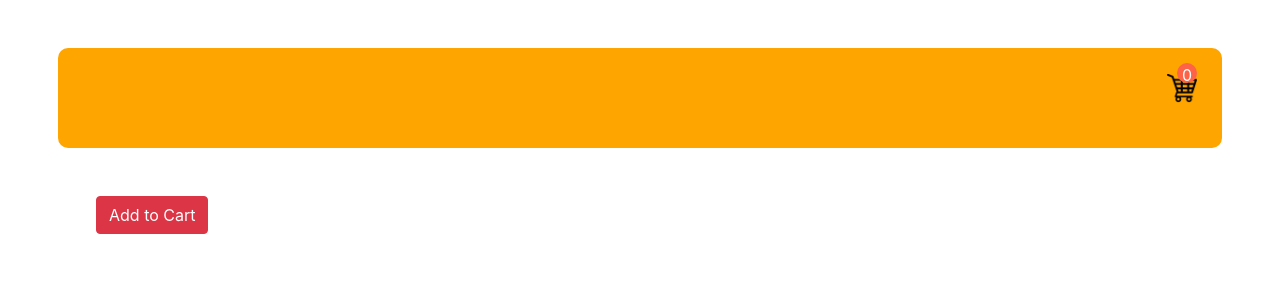
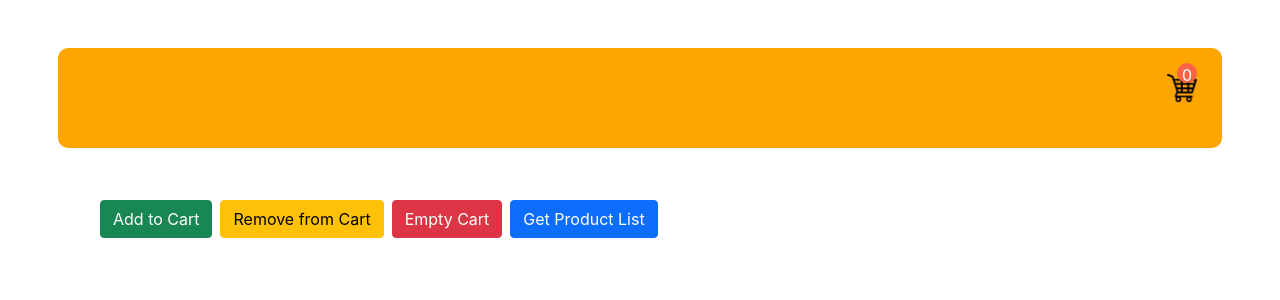
Before and after one commit to neeraj83760/ReduxSagaProject, a React (Create React App) app: page / in a window 1280 px wide. Shown: the top 300 px of the page. Built offline with nearby package versions, Linux system fonts and the light colour scheme.

Commit message:
from here onwards we will see how saga works and manage the API calls

```diff
--- a/package.json
+++ b/package.json
@@ -3,6 +3,7 @@
   "version": "0.1.0",
   "private": true,
   "dependencies": {
+    "@reduxjs/toolkit": "^1.8.5",
     "@testing-library/jest-dom": "^5.16.5",
     "@testing-library/react": "^13.3.0",
     "@testing-library/user-event": "^13.5.0",
--- a/src/Components/Main.js
+++ b/src/Components/Main.js
@@ -1,9 +1,15 @@
-import {addToCart} from '../Redux/action'
+import {addToCart,emptyCart,removeFromCart} from '../Redux/action'
 import {useDispatch} from 'react-redux'
+import { productList } from '../Redux/productAction';
+import {useSelector} from 'react-redux'
 
 
 function Main() {
   const dispatch = useDispatch()
+
+  const data = useSelector((state)=>state.productData)
+
+  console.warn('Data in main Component', data);
 
   const product = {
 
@@ -12,9 +18,13 @@ function Main() {
     price: 1000
   }
 
+
   return (
     <div className="m-5 ">
-    <button onClick={()=> dispatch(addToCart(product))} className='btn btn-danger'>Add to Cart</button>
+    <button onClick={()=> dispatch(addToCart(product))} className='btn btn-success m-1'>Add to Cart</button>
+    <button onClick={()=> dispatch(removeFromCart(product))} className='btn btn-warning m-1'>Remove from Cart</button>
+    <button onClick={()=> dispatch(emptyCart())} className='btn btn-danger m-1'>Empty Cart</button>
+    <button onClick={()=> dispatch(productList())} className='btn btn-primary m-1'>Get Product List</button>
     </div>
   );
 }
--- a/src/Redux/action.js
+++ b/src/Redux/action.js
@@ -1,4 +1,4 @@
-import { ADD_TO_CART, REMOVE_TO_CART } from "./constant"
+import { ADD_TO_CART, REMOVE_FROM_CART, EMPTY_CART } from "./constant"
 
 //  Actions : plain functions hote hai jaise hum javascript ke functions
 // banate hai na waise hi ... In function ko call hum tab karte hai jab humien
@@ -40,6 +40,27 @@ export const addToCart = (data) =>{
      return{
 
         type:ADD_TO_CART,
-
+        data
      }
 }
+
+export const removeFromCart = (data) =>{
+
+    console.warn(' removeFromCart Action Called!!', data)
+
+     return{
+
+        type:REMOVE_FROM_CART,
+        data
+     }
+}
+// no need of data if you want to empty the cart
+export const emptyCart = () =>{
+
+    console.warn('emptyCart Action Called!!')
+
+     return{
+
+        type:EMPTY_CART,
+     }
+}
--- a/src/Redux/constant.js
+++ b/src/Redux/constant.js
@@ -3,4 +3,6 @@
 // to hume ek hi jagah par string modify karenge aur har jagah string modify hoga
 
 export const  ADD_TO_CART = 'ADD_TO_CART';
-export const  REMOVE_TO_CART = 'REMOVE_TO_CART';
+export const  REMOVE_FROM_CART = 'REMOVE_FROM_CART';
+export const  EMPTY_CART = 'EMPTY_CART';
+export const  PRODUCT_LIST = 'PRODUCT_LIST';
--- /dev/null
+++ b/src/Redux/productAction.js
@@ -0,0 +1,12 @@
+import { PRODUCT_LIST } from "./constant"
+
+export const productList = () =>{
+    let data = 'hello';
+    console.warn('Action Called!!', data)
+
+     return{
+
+        type:PRODUCT_LIST,
+        data
+           }
+}
--- /dev/null
+++ b/src/Redux/productReducer.js
@@ -0,0 +1,15 @@
+import { PRODUCT_LIST } from "./constant";
+
+export const productData = (data = [], action) => {
+
+    switch (action.type) {
+        case PRODUCT_LIST:
+        console.warn('PRODUCT_LIST condition', action);
+        // return 1+1;
+        return [action.data]
+
+        default:
+        return data;
+    }
+
+}
--- a/src/Redux/reducer.js
+++ b/src/Redux/reducer.js
@@ -1,5 +1,5 @@
-import { ADD_TO_CART } from "./constant"
-import { REMOVE_TO_CART } from "./constant"
+import { ADD_TO_CART, REMOVE_FROM_CART, EMPTY_CART } from "./constant"
+// import { REMOVE_FROM_CART } from "./constant"
 
 // Reducer and action ek se jaayeda bhi ho sakete hai but unhe combine karne ke liye
 // humein ek root reducer banana padta hai
@@ -68,9 +68,16 @@ export const cartData = (data = [], action) => {
         //previous jo bhi data the cart wo bhi carry karta hai value
         // data ek array hai aur jab bhi hum usse new array me send karenege to destruct karenge
         return [action.data, ...data ]
-        // case REMOVE_TO_CART:
-        // console.warn('REMOVE_TO_CART condition', action);
-        // return 1-1;
+        case REMOVE_FROM_CART:
+        console.warn('REMOVE_TO_CART condition', action);
+        data.length = data.length - 1;
+        // Remove karte time data add to hoga nahi array se no need to write 'action.data' in the return value statment
+        return [ ...data ];
+        case EMPTY_CART:
+            console.warn('EMPTY_CART condition', action);
+            data = [];
+            // Remove karte time data add to hoga nahi array se no need to write 'action.data' in the return value statment
+            return [ ...data ];
         default:
         // return 'no action called'
         // return data ka matlab cart me koi bhi Item nahi hai
--- a/src/Redux/rootReducer.js
+++ b/src/Redux/rootReducer.js
@@ -4,10 +4,13 @@
 
 import {combineReducers} from 'redux'
 import {cartData} from './reducer'
+import {productData} from './productReducer'
 
 export default combineReducers({
     // as per adv javascript jab bhi hum object banate hai to key and value same
     // to hum name:name aise nahi likhte we can simply write name
     // same is happening in case of cartData
-    cartData
+    cartData,
+    productData
+
 })
--- a/src/Redux/store.js
+++ b/src/Redux/store.js
@@ -1,4 +1,9 @@
-import {createStore} from 'redux'
+// import {createStore} from 'redux'
+
+// Keypoint : configureStore is a replacement of createStore in the redux toolkit
+
+import {configureStore} from '@reduxjs/toolkit'
+
 import rootReducer from './rootReducer'
 
 //  Store ke andar saari application ka data hota hai
@@ -15,6 +20,8 @@ import rootReducer from './rootReducer'
 //     return 100;
 // }
 
-const store = createStore(rootReducer);
+// const store = createStore(rootReducer);
+
+const store  = configureStore({reducer: rootReducer});
 
 export default store;
```
Also changed, not shown: 1 other file (tests, documents, lock files or other folders).
